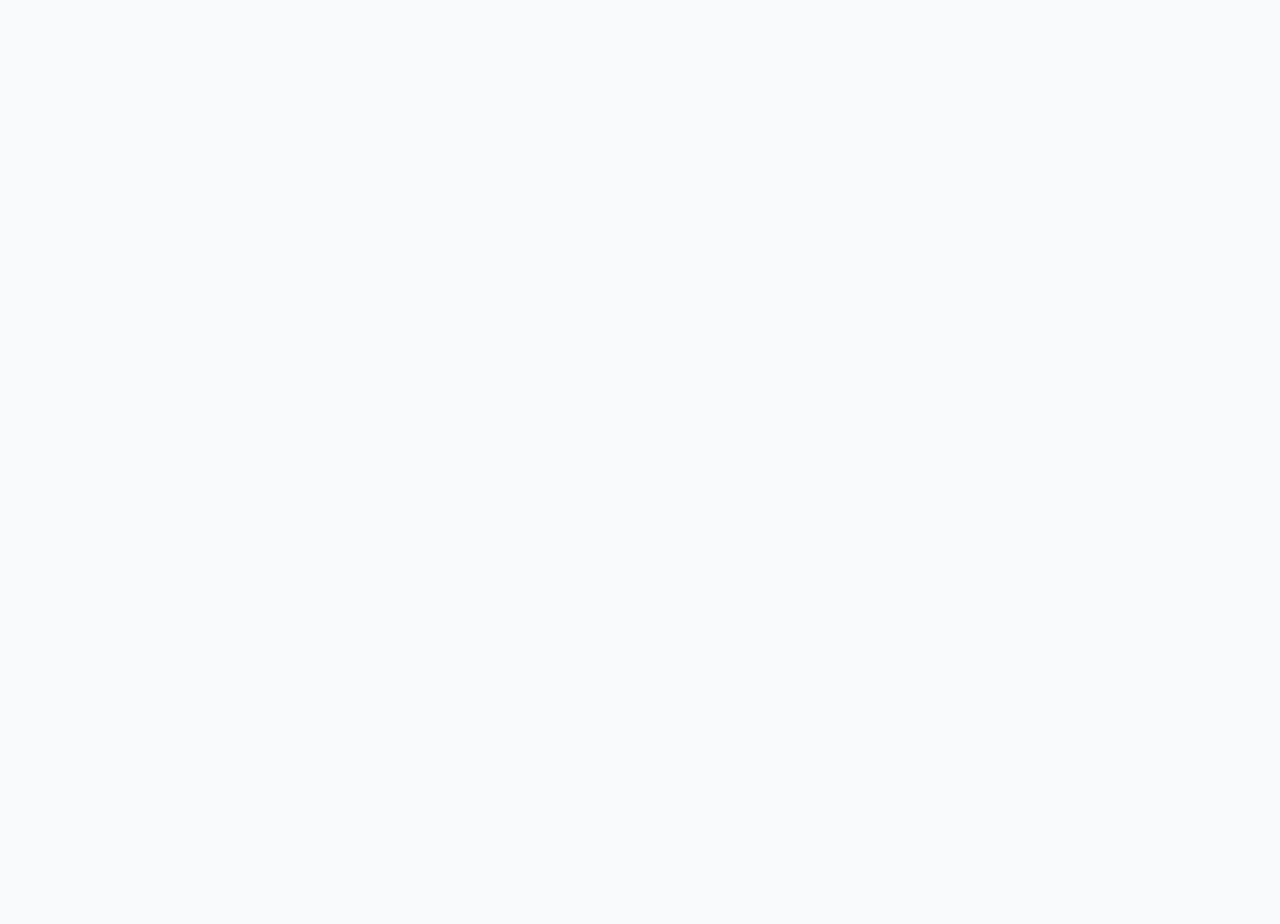
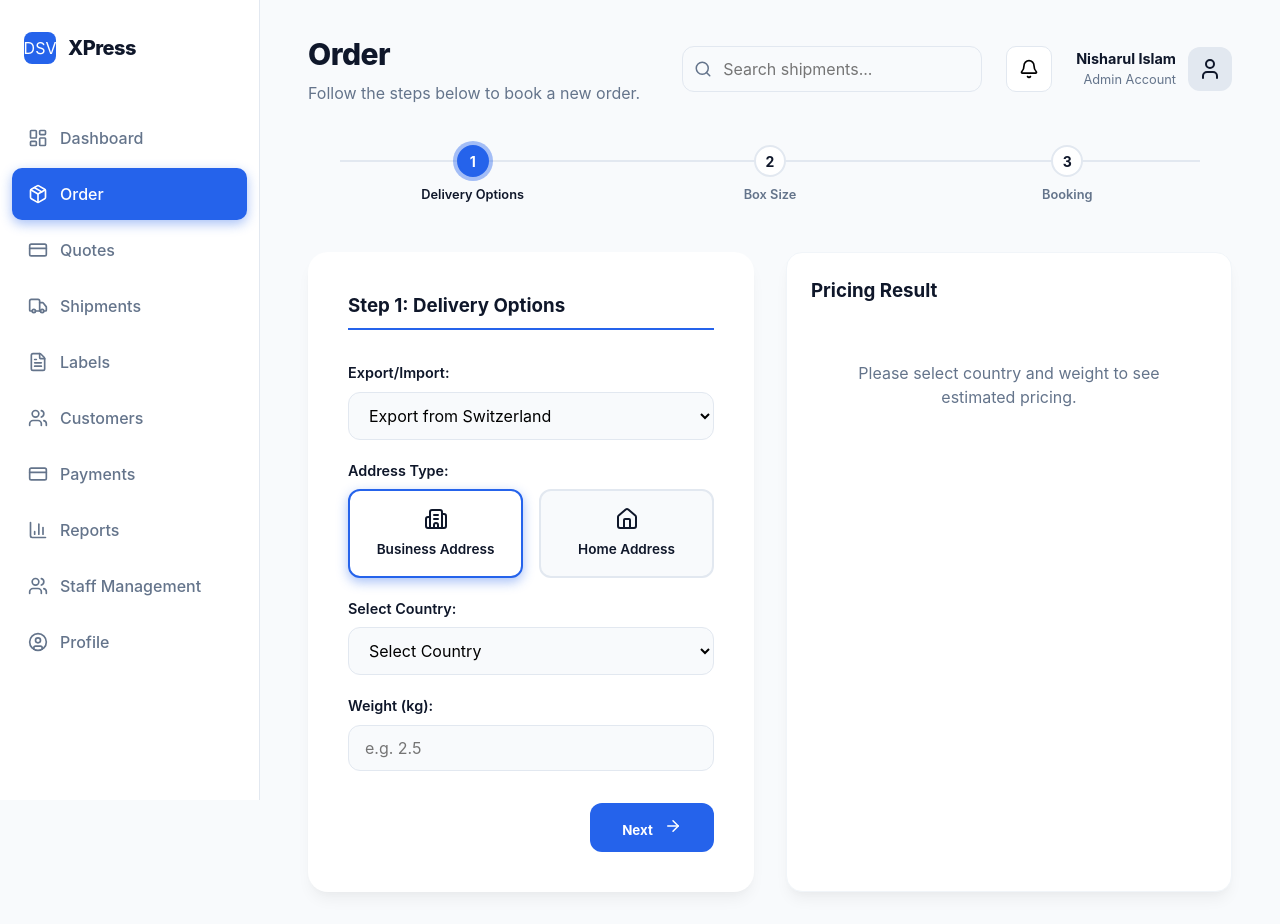
Before and after one commit to inisharul121/DSV_API, a React app in the folder frontend/: page /order in a window 1280 px wide. Before the commit this address had no page. Before the commit the page ends 800 px from the top, so only its background shows below. Built offline with nearby package versions, Linux system fonts and the light colour scheme; the HTML template or start-up script is replaced by a standard one.

Commit message:
solve total cost in booking page

```diff
--- a/frontend/src/App.jsx
+++ b/frontend/src/App.jsx
@@ -1,10 +1,10 @@
 import React from 'react';
 import { BrowserRouter as Router, Routes, Route } from 'react-router-dom';
 import Layout from './components/layout/Layout';
-import ShippingWizard from './components/wizard/ShippingWizard';
 import Shipments from './pages/Shipments';
 import Dashboard from './pages/Dashboard';
 import Quotes from './pages/Quotes';
+import Order from './components/wizard/Order';
 import Staff from './pages/Staff';
 import Customers from './pages/Customers';
 import Labels from './pages/Labels';
@@ -15,7 +15,7 @@ const App = () => {
       <Routes>
         <Route element={<Layout />}>
           <Route path="/" element={<Dashboard />} />
-          <Route path="/booking" element={<ShippingWizard />} />
+          <Route path="/order" element={<Order />} />
           <Route path="/shipments" element={<Shipments />} />
           <Route path="/quotes" element={<Quotes />} />
           <Route path="/staff" element={<Staff />} />
--- a/frontend/src/components/layout/Layout.jsx
+++ b/frontend/src/components/layout/Layout.jsx
@@ -10,7 +10,7 @@ const Layout = () => {
     const getPageTitle = (pathname) => {
         switch (pathname) {
             case '/': return 'Dashboard Overview';
-            case '/booking': return 'Shipping Wizard';
+            case '/order': return 'Order';
             case '/shipments': return 'Shipment Management';
             case '/orders': return 'Order History';
             case '/customers': return 'Customer Directory';
@@ -24,7 +24,7 @@ const Layout = () => {
     const getPageSubtitle = (pathname) => {
         switch (pathname) {
             case '/': return 'Welcome back, Islam! Here is what is happening today.';
-            case '/booking': return 'Follow the steps below to book a new shipment.';
+            case '/order': return 'Follow the steps below to book a new order.';
             default: return 'Manage your DSV XPress operations.';
         }
     };
--- a/frontend/src/components/layout/Sidebar.jsx
+++ b/frontend/src/components/layout/Sidebar.jsx
@@ -14,7 +14,7 @@ import {
 const Sidebar = () => {
     const navItems = [
         { name: 'Dashboard', path: '/', icon: <LayoutDashboard size={20} /> },
-        { name: 'Shipping Wizard', path: '/booking', icon: <Package size={20} /> },
+        { name: 'Order', path: '/order', icon: <Package size={20} /> },
         { name: 'Quotes', path: '/quotes', icon: <CreditCard size={20} /> },
         { name: 'Shipments', path: '/shipments', icon: <Truck size={20} /> },
         { name: 'Labels', path: '/labels', icon: <FileText size={20} /> },
--- a/frontend/src/components/wizard/ShippingWizard.jsx
+++ b/frontend/src/components/wizard/Order.jsx
@@ -3,7 +3,7 @@ import Step1Delivery from './Step1Countries'; // Renaming internal reference
 import Step2Dimensions from './Step2Dimensions';
 import Step3Booking from './Step3Addresses'; // Renaming internal reference
 
-const ShippingWizard = () => {
+const Order = () => {
     const [currentStep, setCurrentStep] = useState(1);
     const [formData, setFormData] = useState({
         direction: 'export',
@@ -82,4 +82,4 @@ const ShippingWizard = () => {
     );
 };
 
-export default ShippingWizard;
+export default Order;
--- a/frontend/src/components/wizard/Step1Countries.jsx
+++ b/frontend/src/components/wizard/Step1Countries.jsx
@@ -28,7 +28,7 @@ const Step1Countries = ({ data, updateData, onNext }) => {
             if (response.data.success && response.data.data.services?.length > 0) {
                 const svc = response.data.data.services[0];
                 const pricingData = {
-                    total: svc.totalDisplay,
+                    totalPrice: svc.totalDisplay,
                     currency: svc.currency,
                     breakdown: svc.detailedBreakdown
                 };
@@ -164,7 +164,7 @@ const Step1Countries = ({ data, updateData, onNext }) => {
                                 <tr style={{ borderTop: '2px solid var(--accent)' }}>
                                     <td className="label" style={{ padding: '1rem 0', fontWeight: 800, fontSize: '1rem' }}>Total Price</td>
                                     <td className="value" style={{ padding: '1rem 0', textAlign: 'right', fontWeight: 800, color: 'var(--accent)', fontSize: '1.2rem' }}>
-                                        {pricing.currency} {pricing.total}
+                                        {pricing.currency} {pricing.totalPrice}
                                     </td>
                                 </tr>
                             </tbody>
--- a/frontend/src/components/wizard/Step3Addresses.jsx
+++ b/frontend/src/components/wizard/Step3Addresses.jsx
@@ -292,7 +292,7 @@ const Step3Booking = ({ data, updateData, onBack, onComplete }) => {
 
                     <div style={{ marginTop: '3rem', display: 'flex', flexDirection: 'column', alignItems: 'center', gap: '1.5rem', borderTop: '2px solid #f1f5f9', paddingTop: '2rem' }}>
                         <div style={{ fontSize: '1.5rem', fontWeight: 800, color: 'var(--accent)' }}>
-                            Final Estimate: CHF {data.pricing?.totalPrice || '---'}
+                            Final Estimate: {data.pricing?.currency || 'CHF'} {data.pricing?.totalPrice || '---'}
                         </div>
                         <div style={{ display: 'flex', gap: '1rem', width: '100%', maxWidth: '500px' }}>
                             <button type="button" className="btn-primary" style={{ background: 'var(--text-muted)', flex: 1 }} onClick={onBack}>
```
